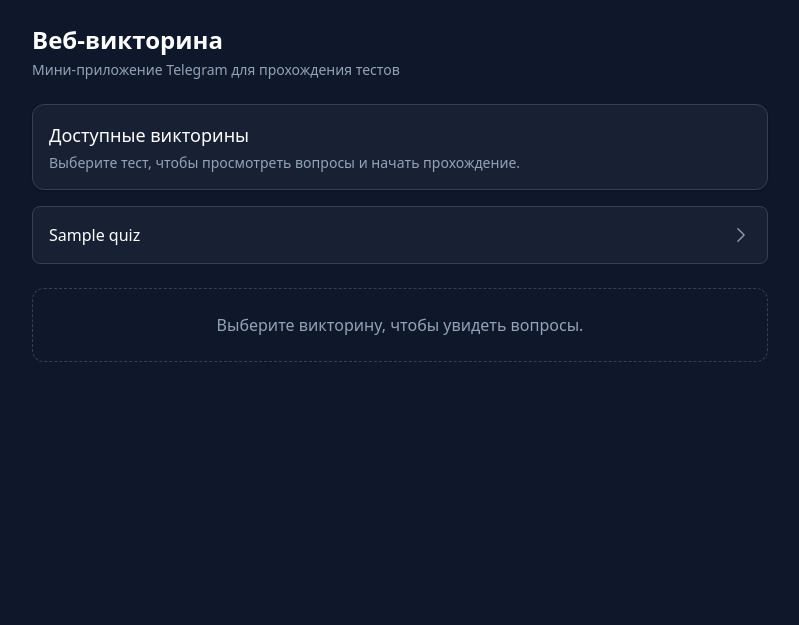
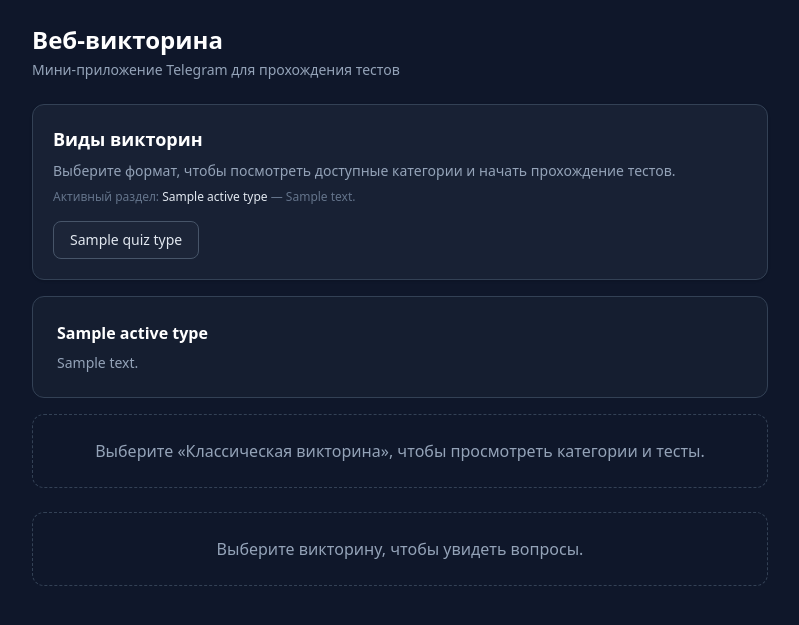
Before and after one commit to Atubu88/quiz, a FastAPI app: template webapp/templates/index.html in a window 1280 px wide. Shown: the top 625 px of the page, without its empty margins (240-1039 px from the left). Run offline with FastAPI, Linux system fonts and the light colour scheme; the template is opened without the code that fills it: most values are stand-ins (such as "Sample title", 1, 10 or a date in 2020); some libraries are stand-ins or nearby versions.

Commit message:
Add quiz type selector with classic category view

```diff
--- a/webapp/main.py
+++ b/webapp/main.py
@@ -22,24 +22,203 @@ app = FastAPI(
     version="0.1.0",
 )
 
+DEFAULT_QUIZ_TYPE_SLUG = "classic"
+FALLBACK_QUIZ_TYPES: tuple[dict[str, Any], ...] = (
+    {
+        "id": "classic",
+        "slug": "classic",
+        "title": "Классическая викторина",
+        "description": "Вопросы с вариантами ответов и объяснениями.",
+    },
+    {
+        "id": "self_report",
+        "slug": "self_report",
+        "title": "Самооценочные тесты",
+        "description": "Тесты с развернутыми ответами и рекомендациями.",
+    },
+)
+
+
+def _normalize_quiz_type(raw_type: dict[str, Any]) -> dict[str, Any]:
+    slug = raw_type.get("slug") or raw_type.get("code") or raw_type.get("id")
+    if slug is None:
+        slug = DEFAULT_QUIZ_TYPE_SLUG
+    slug_str = str(slug)
+    title = (
+        raw_type.get("title")
+        or raw_type.get("name")
+        or raw_type.get("label")
+        or slug_str.capitalize()
+    )
+    description = raw_type.get("description") or raw_type.get("details")
+    return {
+        "id": raw_type.get("id"),
+        "slug": slug_str,
+        "title": title,
+        "description": description,
+    }
+
+
+def load_quiz_types() -> tuple[list[dict[str, Any]], str | None]:
+    try:
+        base_query = (
+            supabase.table("quiz_types")
+            .select("id,slug,title,name,description,is_active,sort_order")
+            .eq("is_active", True)
+        )
+        try:
+            response = base_query.order("sort_order").order("id").execute()
+        except Exception:  # pragma: no cover - network/runtime guard
+            logger.debug(
+                "Retrying quiz types loading without sort_order column",
+                exc_info=True,
+            )
+            response = (
+                supabase.table("quiz_types")
+                .select("id,slug,title,name,description,is_active")
+                .eq("is_active", True)
+                .order("id")
+                .execute()
+            )
+        raw_types = response.data or []
+        if not raw_types:
+            return [dict(item) for item in FALLBACK_QUIZ_TYPES], None
+        return [_normalize_quiz_type(item) for item in raw_types], None
+    except Exception:  # pragma: no cover - network/runtime guard
+        logger.exception("Failed to load quiz types from Supabase")
+        return (
+            [dict(item) for item in FALLBACK_QUIZ_TYPES],
+            "Не удалось загрузить список видов викторин. Отображены доступные по умолчанию разделы.",
+        )
+
+
+def load_categories() -> tuple[list[dict[str, Any]], str | None]:
+    try:
+        response = (
+            supabase.table("categories")
+            .select("id,name")
+            .eq("is_active", True)
+            .order("name")
+            .execute()
+        )
+        categories = [
+            {"id": int(category["id"]), "name": category.get("name", "Без названия")}
+            for category in response.data or []
+            if category.get("id") is not None
+        ]
+        return categories, None
+    except Exception:  # pragma: no cover - network/runtime guard
+        logger.exception("Failed to load quiz categories from Supabase")
+        return (
+            [],
+            "Не удалось загрузить категории классической викторины. Попробуйте обновить страницу позже.",
+        )
+
+
+def load_quizzes(category_id: int) -> tuple[list[dict[str, Any]], str | None]:
+    try:
+        response = (
+            supabase.table("quizzes")
+            .select("id,title,is_active")
+            .eq("category_id", category_id)
+            .eq("is_active", True)
+            .order("title")
+            .execute()
+        )
+        quizzes = [
+            {"id": int(quiz["id"]), "title": quiz.get("title", "Без названия")}
+            for quiz in response.data or []
+            if quiz.get("id") is not None
+        ]
+        return quizzes, None
+    except Exception:  # pragma: no cover - network/runtime guard
+        logger.exception(
+            "Failed to load quizzes for category from Supabase",
+            extra={"category_id": category_id},
+        )
+        return (
+            [],
+            "Не удалось загрузить викторины выбранной категории. Попробуйте обновить страницу позже.",
+        )
+
+
+def build_quiz_type_context(
+    request: Request, quiz_type_slug: str | None, category_id: int | None
+) -> dict[str, Any]:
+    quiz_types, types_error = load_quiz_types()
+    active_type = next(
+        (quiz_type for quiz_type in quiz_types if quiz_type["slug"] == quiz_type_slug),
+        None,
+    )
+    if active_type is None and quiz_types:
+        active_type = next(
+            (
+                quiz_type
+                for quiz_type in quiz_types
+                if quiz_type["slug"] == DEFAULT_QUIZ_TYPE_SLUG
+            ),
+            quiz_types[0],
+        )
+    elif active_type is None:
+        active_type = dict(FALLBACK_QUIZ_TYPES[0])
+
+    categories: list[dict[str, Any]] = []
+    categories_error: str | None = None
+    category_notice: str | None = None
+    quizzes: list[dict[str, Any]] = []
+    quizzes_error: str | None = None
+    selected_category: dict[str, Any] | None = None
+
+    if active_type["slug"] == "classic":
+        categories, categories_error = load_categories()
+        if categories and category_id is not None:
+            selected_category = next(
+                (category for category in categories if category["id"] == category_id),
+                None,
+            )
+            if selected_category is None:
+                category_notice = "Выбранная категория не найдена или недоступна."
+                category_id = None
+        if selected_category is not None:
+            quizzes, quizzes_error = load_quizzes(selected_category["id"])
+    else:
+        category_id = None
+
+    context = {
+        "request": request,
+        "quiz_types": quiz_types,
+        "active_type": active_type,
+        "types_error": types_error,
+        "categories": categories,
+        "categories_error": categories_error,
+        "category_notice": category_notice,
+        "selected_category": selected_category,
+        "quizzes": quizzes,
+        "quizzes_error": quizzes_error,
+    }
+    return context
+
 
 @app.get("/", response_class=HTMLResponse)
-async def index(request: Request) -> HTMLResponse:
-    """Главная страница с перечнем доступных викторин."""
-    load_error: str | None = None
-    try:
-        response = supabase.table("quizzes").select("id,title").order("title").execute()
-        quizzes: list[dict[str, Any]] = response.data or []
-    except Exception:  # pragma: no cover - network/runtime guard
-        logger.exception("Failed to load quizzes from Supabase")
-        quizzes = []
-        load_error = "Не удалось загрузить список викторин. Проверьте подключение к базе данных."
-    context = {
-        "request": request,
-        "quizzes": quizzes,
-        "load_error": load_error,
-    }
+async def index(
+    request: Request,
+    quiz_type: str | None = None,
+    category_id: int | None = None,
+) -> HTMLResponse:
+    """Главная страница с выбором вида викторины и доступных категорий."""
+    context = build_quiz_type_context(request, quiz_type, category_id)
     return templates.TemplateResponse("index.html", context)
+
+
+@app.get("/quiz-type/{quiz_type_slug}", response_class=HTMLResponse)
+async def load_quiz_type(
+    quiz_type_slug: str,
+    request: Request,
+    category_id: int | None = None,
+) -> HTMLResponse:
+    """Возвращает панель с категориями и викторинами для выбранного вида."""
+    context = build_quiz_type_context(request, quiz_type_slug, category_id)
+    return templates.TemplateResponse("partials/quiz_type_panel.html", context)
 
 
 @app.get("/quiz/{quiz_id}", response_class=HTMLResponse)
--- a/webapp/templates/index.html
+++ b/webapp/templates/index.html
@@ -3,48 +3,7 @@
 {% block title %}Викторины | Quiz WebApp{% endblock %}
 
 {% block content %}
-<section class="space-y-4">
-    <div class="bg-slate-800/60 border border-slate-700 rounded-xl p-4 shadow">
-        <h2 class="text-lg font-medium text-white">Доступные викторины</h2>
-        <p class="text-sm text-slate-400 mt-1">Выберите тест, чтобы просмотреть вопросы и начать прохождение.</p>
-    </div>
-
-    {% if load_error %}
-        <div class="border border-amber-500/40 bg-amber-900/40 text-amber-200 text-sm rounded-lg p-4">
-            {{ load_error }}
-        </div>
-    {% endif %}
-
-    <div class="grid gap-3" id="quiz-list">
-        {% if quizzes %}
-            {% for quiz in quizzes %}
-                <button
-                    class="w-full text-left bg-slate-800/60 border border-slate-700 hover:border-sky-500 transition rounded-lg p-4 flex items-center justify-between"
-                    hx-get="{{ url_for('quiz_detail', quiz_id=quiz.id) }}"
-                    hx-target="#quiz-detail"
-                    hx-swap="innerHTML"
-                >
-                    <span class="text-base font-medium text-white">{{ quiz.title }}</span>
-                    <svg class="w-5 h-5 text-slate-400" xmlns="http://www.w3.org/2000/svg" fill="none" viewBox="0 0 24 24" stroke-width="1.5" stroke="currentColor">
-                        <path stroke-linecap="round" stroke-linejoin="round" d="m8.25 4.5 7.5 7.5-7.5 7.5" />
-                    </svg>
-                </button>
-            {% endfor %}
-        {% else %}
-            <div class="text-sm text-slate-400 border border-dashed border-slate-700 rounded-lg p-4 text-center">
-                Викторины не найдены. Добавьте их через бота.
-            </div>
-        {% endif %}
-    </div>
-</section>
-
-<section class="mt-6" id="quiz-detail" hx-indicator="#quiz-loader">
-    <div class="border border-dashed border-slate-700 rounded-xl p-6 text-center text-slate-400">
-        Выберите викторину, чтобы увидеть вопросы.
-    </div>
-</section>
-
-<div id="quiz-loader" class="htmx-indicator hidden mt-4 text-center text-slate-400">
-    Загружаем вопросы…
+<div id="quiz-type-container" hx-target="this" hx-swap="outerHTML">
+    {% include "partials/quiz_type_panel.html" %}
 </div>
 {% endblock %}
--- /dev/null
+++ b/webapp/templates/partials/quiz_type_panel.html
@@ -0,0 +1,143 @@
+<div id="quiz-type-container" class="space-y-6">
+    <section class="space-y-4">
+        <div class="bg-slate-800/60 border border-slate-700 rounded-xl p-5 shadow">
+            <div class="flex flex-col gap-2">
+                <h2 class="text-lg font-semibold text-white">Виды викторин</h2>
+                <p class="text-sm text-slate-400">
+                    Выберите формат, чтобы посмотреть доступные категории и начать прохождение тестов.
+                </p>
+                <p class="text-xs text-slate-500">
+                    Активный раздел: <span class="text-slate-200">{{ active_type.title }}</span>
+                    {% if active_type.description %}
+                        — {{ active_type.description }}
+                    {% endif %}
+                </p>
+            </div>
+            {% if types_error %}
+                <div class="mt-4 border border-amber-500/40 bg-amber-900/40 text-amber-200 text-sm rounded-lg p-3">
+                    {{ types_error }}
+                </div>
+            {% endif %}
+            <div class="flex flex-wrap gap-2 mt-4">
+                {% for quiz_type in quiz_types %}
+                    {% set is_active = quiz_type.slug == active_type.slug %}
+                    <button
+                        type="button"
+                        class="px-4 py-2 rounded-lg text-sm font-medium border transition focus:outline-none focus:ring-2 focus:ring-offset-0 focus:ring-sky-500 {{ 'bg-sky-500/90 border-sky-400 text-white shadow' if is_active else 'bg-slate-800/60 border-slate-600 text-slate-200 hover:border-sky-500' }}"
+                        hx-get="{{ url_for('load_quiz_type', quiz_type_slug=quiz_type.slug) }}"
+                        hx-target="#quiz-type-container"
+                        hx-swap="outerHTML"
+                        hx-indicator="#quiz-loader"
+                        aria-pressed="{{ 'true' if is_active else 'false' }}"
+                    >
+                        {{ quiz_type.title }}
+                    </button>
+                {% endfor %}
+            </div>
+        </div>
+
+        {% if active_type.slug == 'classic' %}
+            <div class="space-y-4">
+                <div>
+                    <h3 class="text-base font-semibold text-white">Категории классической викторины</h3>
+                    <p class="text-sm text-slate-400 mt-1">Выберите категорию, чтобы увидеть список викторин.</p>
+                </div>
+                {% if categories_error %}
+                    <div class="border border-amber-500/40 bg-amber-900/40 text-amber-200 text-sm rounded-lg p-4">
+                        {{ categories_error }}
+                    </div>
+                {% endif %}
+                {% if category_notice %}
+                    <div class="border border-amber-500/40 bg-amber-900/40 text-amber-200 text-sm rounded-lg p-4">
+                        {{ category_notice }}
+                    </div>
+                {% endif %}
+
+                {% if categories %}
+                    <div class="grid gap-3" id="category-list">
+                        {% for category in categories %}
+                            {% set is_selected = selected_category and selected_category.id == category.id %}
+                            <button
+                                type="button"
+                                class="w-full text-left rounded-lg border transition p-4 flex items-center justify-between {{ 'border-sky-400 bg-sky-500/20 text-white shadow' if is_selected else 'border-slate-700 bg-slate-800/60 hover:border-sky-500 text-slate-200' }}"
+                                hx-get="{{ url_for('load_quiz_type', quiz_type_slug=active_type.slug) }}?category_id={{ category.id }}"
+                                hx-target="#quiz-type-container"
+                                hx-swap="outerHTML"
+                                hx-indicator="#quiz-loader"
+                                aria-pressed="{{ 'true' if is_selected else 'false' }}"
+                            >
+                                <span class="text-base font-medium">{{ category.name }}</span>
+                                <svg class="w-5 h-5 {{ 'text-sky-200' if is_selected else 'text-slate-400' }}" xmlns="http://www.w3.org/2000/svg" fill="none" viewBox="0 0 24 24" stroke-width="1.5" stroke="currentColor">
+                                    <path stroke-linecap="round" stroke-linejoin="round" d="m8.25 4.5 7.5 7.5-7.5 7.5" />
+                                </svg>
+                            </button>
+                        {% endfor %}
+                    </div>
+                {% elif not categories_error %}
+                    <div class="text-sm text-slate-400 border border-dashed border-slate-700 rounded-lg p-4 text-center">
+                        Категории не найдены. Добавьте их через админ-панель или бота.
+                    </div>
+                {% endif %}
+            </div>
+
+            <section class="mt-6" id="quiz-list">
+                {% if selected_category %}
+                    <div class="mb-4">
+                        <h3 class="text-base font-semibold text-white">Викторины категории «{{ selected_category.name }}»</h3>
+                        <p class="text-sm text-slate-400 mt-1">Выберите викторину, чтобы просмотреть вопросы.</p>
+                    </div>
+                    {% if quizzes_error %}
+                        <div class="border border-amber-500/40 bg-amber-900/40 text-amber-200 text-sm rounded-lg p-4">
+                            {{ quizzes_error }}
+                        </div>
+                    {% elif quizzes %}
+                        <div class="grid gap-3">
+                            {% for quiz in quizzes %}
+                                <button
+                                    class="w-full text-left bg-slate-800/60 border border-slate-700 hover:border-sky-500 transition rounded-lg p-4 flex items-center justify-between"
+                                    hx-get="{{ url_for('quiz_detail', quiz_id=quiz.id) }}"
+                                    hx-target="#quiz-detail"
+                                    hx-swap="innerHTML"
+                                    hx-indicator="#quiz-loader"
+                                >
+                                    <span class="text-base font-medium text-white">{{ quiz.title }}</span>
+                                    <svg class="w-5 h-5 text-slate-400" xmlns="http://www.w3.org/2000/svg" fill="none" viewBox="0 0 24 24" stroke-width="1.5" stroke="currentColor">
+                                        <path stroke-linecap="round" stroke-linejoin="round" d="m8.25 4.5 7.5 7.5-7.5 7.5" />
+                                    </svg>
+                                </button>
+                            {% endfor %}
+                        </div>
+                    {% else %}
+                        <div class="text-sm text-slate-400 border border-dashed border-slate-700 rounded-lg p-4 text-center">
+                            В этой категории пока нет активных викторин.
+                        </div>
+                    {% endif %}
+                {% else %}
+                    <div class="border border-dashed border-slate-700 rounded-xl p-6 text-center text-slate-400">
+                        Выберите категорию, чтобы увидеть список викторин.
+                    </div>
+                {% endif %}
+            </section>
+        {% else %}
+            <section class="border border-slate-700 rounded-xl p-6 bg-slate-800/40 text-slate-200">
+                <h3 class="text-base font-semibold text-white">{{ active_type.title }}</h3>
+                <p class="text-sm text-slate-400 mt-2">
+                    {{ active_type.description or 'Раздел будет доступен позже. Пока можно пройти классические викторины.' }}
+                </p>
+            </section>
+            <section class="mt-6 border border-dashed border-slate-700 rounded-xl p-6 text-center text-slate-400" id="quiz-list">
+                Выберите «Классическая викторина», чтобы просмотреть категории и тесты.
+            </section>
+        {% endif %}
+    </section>
+
+    <section class="mt-6" id="quiz-detail" hx-indicator="#quiz-loader">
+        <div class="border border-dashed border-slate-700 rounded-xl p-6 text-center text-slate-400">
+            Выберите викторину, чтобы увидеть вопросы.
+        </div>
+    </section>
+
+    <div id="quiz-loader" class="htmx-indicator hidden mt-4 text-center text-slate-400">
+        Загружаем данные…
+    </div>
+</div>
```
